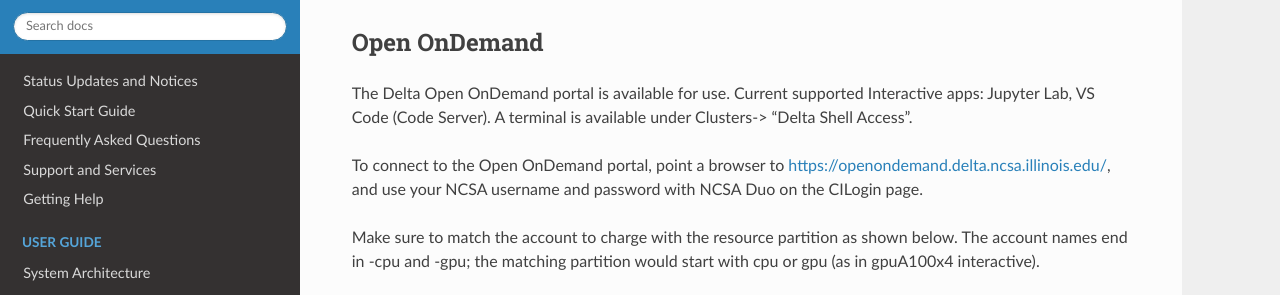
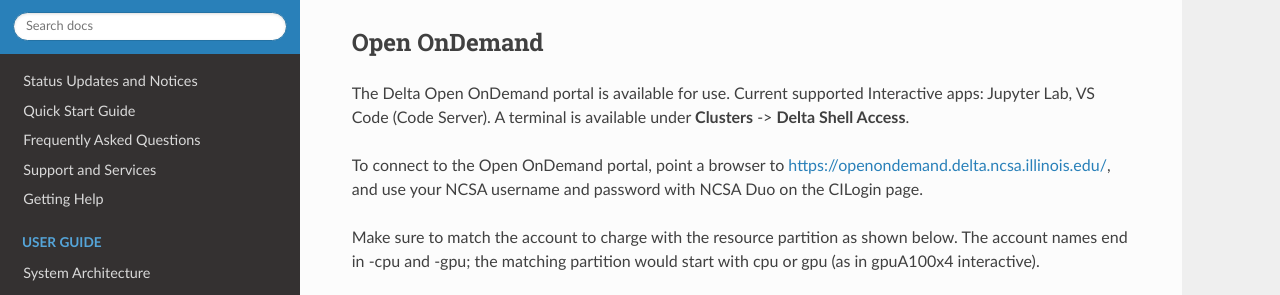
Before and after one commit to ncsa/Delta_doc, a Sphinx documentation site: the page built from docs/source/user_guide/services.rst, in a window 1280 px wide and 1159 px high. Shown: the part 134-429 px from the top of the window. Built offline with Sphinx 7.4.7 and the Read the Docs theme 2.0.0, drawn with Linux system fonts in a browser that asks for light colours.

```diff
--- a/docs/source/user_guide/services.rst
+++ b/docs/source/user_guide/services.rst
@@ -6,7 +6,7 @@ Services
 Open OnDemand
 -------------------------
 
-The Delta Open OnDemand portal is available for use. Current supported Interactive apps: Jupyter Lab, VS Code (Code Server).  A terminal is available under Clusters-> "Delta Shell Access".
+The Delta Open OnDemand portal is available for use. Current supported Interactive apps: Jupyter Lab, VS Code (Code Server).  A terminal is available under **Clusters** -> **Delta Shell Access**.
 
 To connect to the Open OnDemand portal, point a browser to https://openondemand.delta.ncsa.illinois.edu/, and use your NCSA username and password with NCSA Duo on the CILogin page.
 
```
